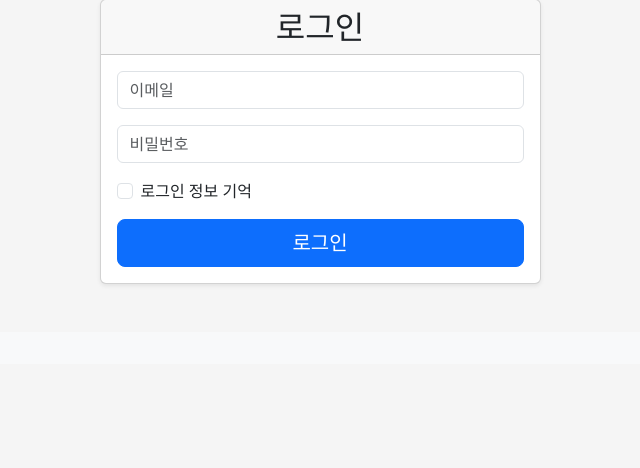
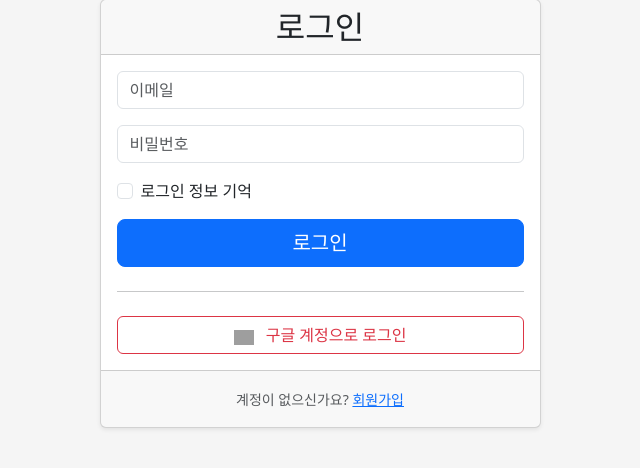
Before and after one commit to aiforkorea/cicd-1, a Flask app: page /auth/login in a window 1280 px wide. Shown: the part 129-597 px from the top of the page, without its empty margins (320-960 px from the left). Run offline with Flask 3, Linux system fonts and the light colour scheme; grey boxes are pictures that could not be loaded.

Commit message:
google oauth added by notebook

```diff
--- a/apps/__init__.py
+++ b/apps/__init__.py
@@ -5,6 +5,7 @@ from flask import Flask
 from werkzeug.security import generate_password_hash
 from .extensions import db, migrate, login_manager, csrf, mail
 from .config import Config # 기본 설정
+from apps.auth.utils import oauth, register_social_login # 이름 맞추기
 
 def create_app(config_class=Config): # 설정 클래스를 인자로 받음(테스트를 위해 추가 필요함)
     app = Flask(__name__)
@@ -27,6 +28,11 @@ def create_app(config_class=Config): # 설정 클래스를 인자로 받음(테
     login_manager.init_app(app)
     csrf.init_app(app)
     mail.init_app(app)
+
+    with app.app_context():
+        # 이 부분을 수정하세요!
+        from apps.auth.utils import register_social_login # 이름을 utils.py와 맞춤
+        register_social_login(app)
 
     from .dbmodels import User, UserType
 
--- a/apps/auth/templates/auth/login.html
+++ b/apps/auth/templates/auth/login.html
@@ -1,28 +1,35 @@
 <!-- apps/auth/templates/auth/login.html -->
-{% extends "base.html" %}{% block title %}로그인{% endblock %}{% block content %}
-<div class="container py-5"> {# Use Bootstrap's container for responsive width and add vertical padding #}
-  <div class="row justify-content-center"> {# Center the card horizontally #}
-    <div class="col-md-6 col-lg-5"> {# Adjust column width for different screen sizes #}
-      <div class="card dt-auth-login shadow-sm"> {# Add a subtle shadow to the card #}
-        <header class="card-header text-center"> {# Center the header text #}
-          <h2 class="mb-0">로그인</h2> {# Use a heading tag for better semantics and adjust margin #}
+{% extends "base.html" %}
+{% block title %}로그인{% endblock %}
+
+{% block content %}
+<div class="container py-5">
+  <div class="row justify-content-center">
+    <div class="col-md-6 col-lg-5">
+      <div class="card dt-auth-login shadow-sm">
+        <header class="card-header text-center">
+          <h2 class="mb-0">로그인</h2>
         </header>
-        <section class="card-body"> {# Use card-body for standard card content padding #}
+
+        <section class="card-body">
           <form action="{{ url_for('auth.login') }}" method="POST" novalidate="novalidate">
             {% for message in get_flashed_messages() %}
-            <div class="alert alert-danger" role="alert"> {# Use Bootstrap alerts for flash messages #}
+            <div class="alert alert-danger" role="alert">
               {{ message }}
             </div>
             {% endfor %}
+
             {{ form.csrf_token }}
+
             <div class="mb-3">
               {{ form.email(class="form-control", placeholder="이메일") }}
               {% if form.email.errors %}
                 {% for error in form.email.errors %}
-                  <div class="text-danger mt-1">{{ error }}</div> {# Add top margin for spacing #}
+                  <div class="text-danger mt-1">{{ error }}</div>
                 {% endfor %}
               {% endif %}
             </div>
+
             <div class="mb-3">
               {{ form.password(class="form-control", placeholder="비밀번호") }}
               {% if form.password.errors %}
@@ -31,11 +38,32 @@
                 {% endfor %}
               {% endif %}
             </div>
+
             <div class="mb-3 form-check">
               {{ form.remember(class="form-check-input") }}
               {{ form.remember.label(class="form-check-label") }}
             </div>
-            <div class="d-grid gap-2"> {# Use d-grid and gap-2 for button spacing #}
-              {{ form.submit(class="btn btn-primary btn-lg") }} {# Make the button larger #}
+
+            <div class="d-grid gap-2">
+              {{ form.submit(class="btn btn-primary btn-lg") }}
             </div>
-          </form></section></div></div>  </div></div>{% endblock %}
+          </form>
+
+          <hr class="my-4">
+
+          <div class="d-grid gap-2">
+            <a href="{{ url_for('auth.google_login') }}" class="btn btn-outline-danger">
+              <img src="https://upload.wikimedia.org/wikipedia/commons/5/53/Google_%22G%22_Logo.svg" width="20" class="me-2">
+              구글 계정으로 로그인
+            </a>
+          </div>
+        </section>
+
+        <footer class="card-footer text-center py-3">
+            <small class="text-muted">계정이 없으신가요? <a href="{{ url_for('auth.signup') }}">회원가입</a></small>
+        </footer>
+      </div>
+    </div>
+  </div>
+</div>
+{% endblock %}
--- a/apps/auth/views.py
+++ b/apps/auth/views.py
@@ -2,7 +2,7 @@
 from datetime import datetime
 from flask import current_app, render_template, flash, url_for, redirect, request
 from flask_login import login_user, logout_user
-from apps.auth.utils import confirm_token, generate_token, send_email
+from apps.auth.utils import confirm_token, generate_token, send_email, oauth
 from apps.extensions import db
 from apps.dbmodels import User
 from .forms import SignUpForm, LoginForm
@@ -108,3 +108,29 @@ def reset_password(token):
         flash('비밀번호가 변경되었습니다.', 'success')
         return redirect(url_for('auth.login'))
     return render_template('auth/reset_password.html')
+
+@auth.route('/login/google')
+def google_login():
+    # 구글 로그인 페이지로 보내버리기
+    redirect_uri = url_for('auth.google_authorize', _external=True)
+    print(f"DEBUG: 생성된 리디렉션 주소는 -> {redirect_uri}") # 터미널 확인용
+    return oauth.google.authorize_redirect(redirect_uri)
+
+@auth.route('/login/google/callback')
+def google_authorize():
+    # 구글이 보낸 증명서를 확인하기
+    token = oauth.google.authorize_access_token()
+    user_info = token.get('userinfo')
+
+    # DB에서 이 이메일의 사용자가 있는지 확인
+    user = User.query.filter_by(email=user_info['email']).first()
+
+    if not user:
+        # 처음 온 사람이라면 회원가입 시켜주기
+        user = User(username=user_info['name'], email=user_info['email'], confirmed=True)
+        db.session.add(user)
+        db.session.commit()
+
+    login_user(user)
+    flash(f"{user.username}님, 구글 계정으로 로그인되었습니다!", "success")
+    return redirect(url_for('main.index'))
--- a/apps/config.py
+++ b/apps/config.py
@@ -37,6 +37,9 @@ class Config:
     ADMIN_EMAIL = os.getenv('ADMIN_EMAIL')
     ADMIN_PASSWORD = os.getenv('ADMIN_PASSWORD')
 
+    GOOGLE_CLIENT_ID = os.getenv('GOOGLE_CLIENT_ID')
+    GOOGLE_CLIENT_SECRET = os.getenv('GOOGLE_CLIENT_SECRET')
+
 # apps/config.py 부분 수정
 class TestingConfig(Config):
     TESTING = True
```
Also changed, not shown: apps/auth/utils.py (+16 -0 lines).
